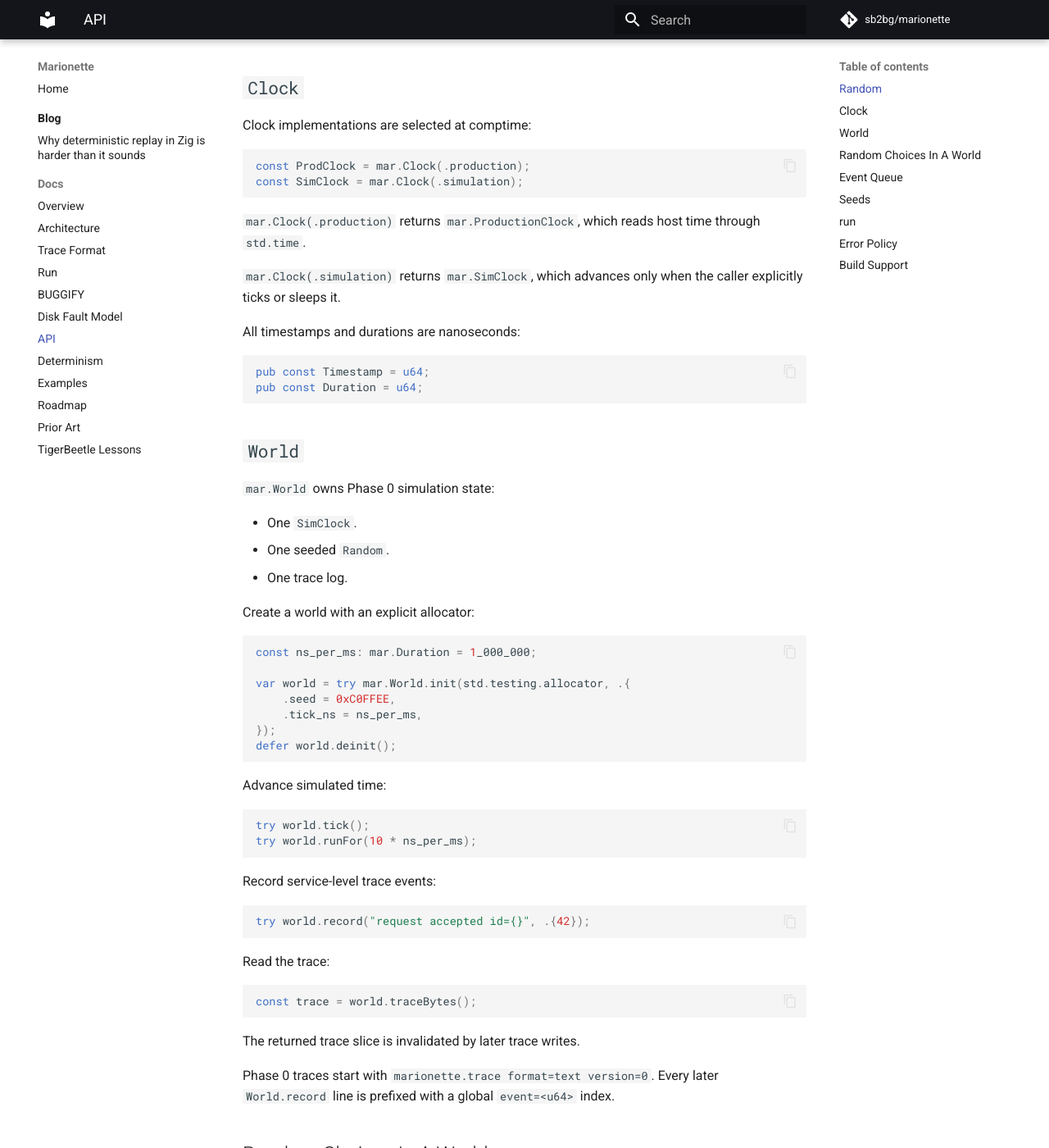
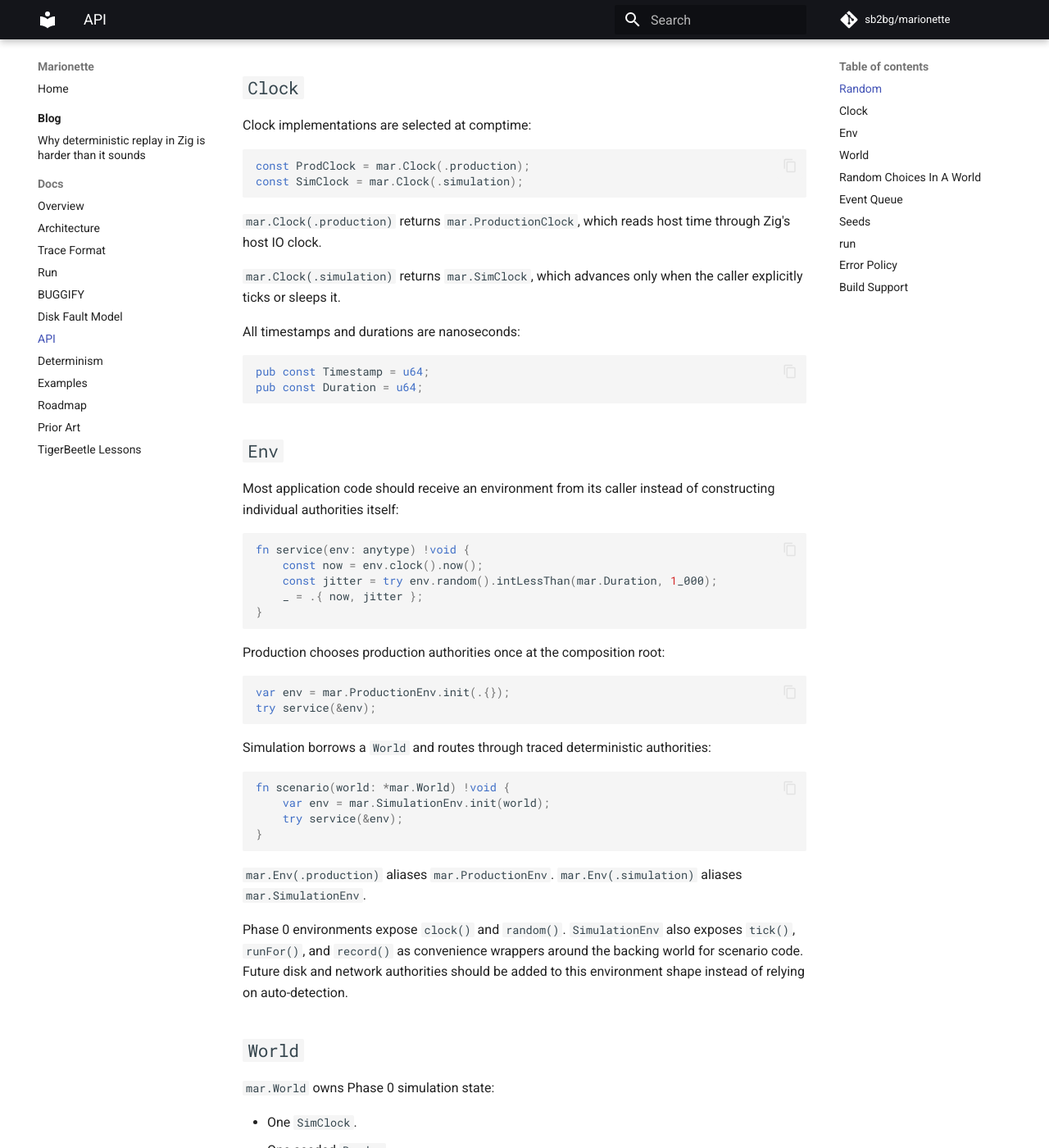
Before and after one commit to sb2bg/marionette, an MkDocs documentation site: the page built from docs/api.md, in a window 1280 px wide and 1400 px high, scrolled down 408 px. Shown: the whole window at 82% size. Built offline with MkDocs 1.6.1 and Material for MkDocs 9.7.7, drawn with Linux system fonts in a browser that asks for light colours; comment, search, counter and statistics services are not loaded.

````diff
--- a/docs/api.md
+++ b/docs/api.md
@@ -25,7 +25,7 @@ const SimClock = mar.Clock(.simulation);
 ```
 
 `mar.Clock(.production)` returns `mar.ProductionClock`, which reads host time
-through `std.time`.
+through Zig's host IO clock.
 
 `mar.Clock(.simulation)` returns `mar.SimClock`, which advances only when the
 caller explicitly ticks or sleeps it.
@@ -36,6 +36,44 @@ All timestamps and durations are nanoseconds:
 pub const Timestamp = u64;
 pub const Duration = u64;
 ```
+
+## `Env`
+
+Most application code should receive an environment from its caller instead of
+constructing individual authorities itself:
+
+```zig
+fn service(env: anytype) !void {
+    const now = env.clock().now();
+    const jitter = try env.random().intLessThan(mar.Duration, 1_000);
+    _ = .{ now, jitter };
+}
+```
+
+Production chooses production authorities once at the composition root:
+
+```zig
+var env = mar.ProductionEnv.init(.{});
+try service(&env);
+```
+
+Simulation borrows a `World` and routes through traced deterministic
+authorities:
+
+```zig
+fn scenario(world: *mar.World) !void {
+    var env = mar.SimulationEnv.init(world);
+    try service(&env);
+}
+```
+
+`mar.Env(.production)` aliases `mar.ProductionEnv`.
+`mar.Env(.simulation)` aliases `mar.SimulationEnv`.
+
+Phase 0 environments expose `clock()` and `random()`. `SimulationEnv` also
+exposes `tick()`, `runFor()`, and `record()` as convenience wrappers around the
+backing world for scenario code. Future disk and network authorities should be
+added to this environment shape instead of relying on auto-detection.
 
 ## `World`
 
````
Also changed, not shown: README.md (+9 -7 lines), docs/architecture.md (+13 -6 lines), docs/determinism.md (+4 -4 lines), docs/examples.md (+5 -4 lines), docs/overview.md (+8 -4 lines), 5 other files.
